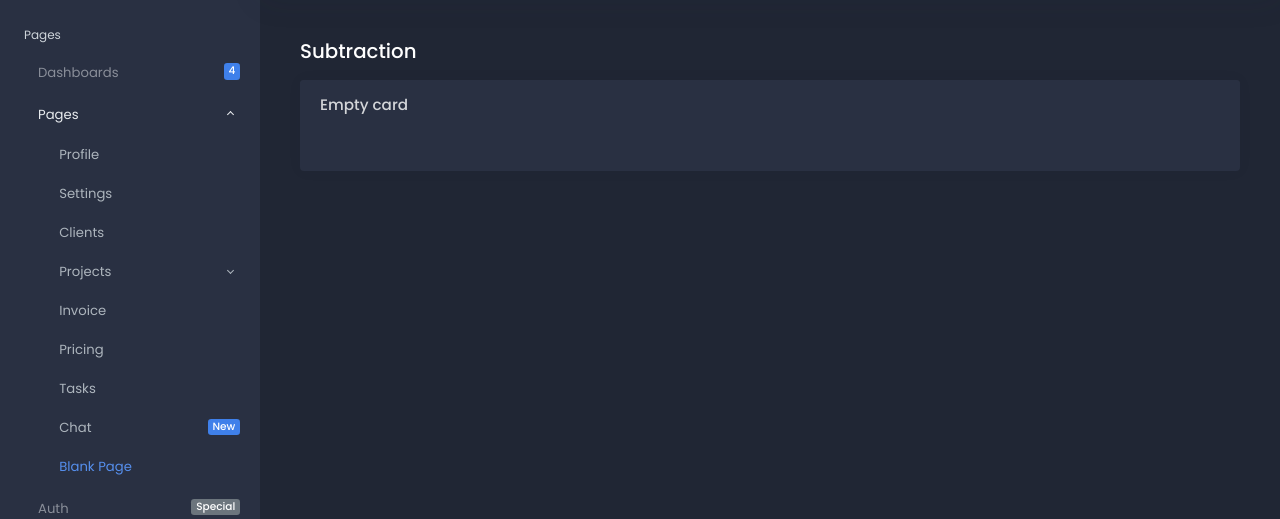
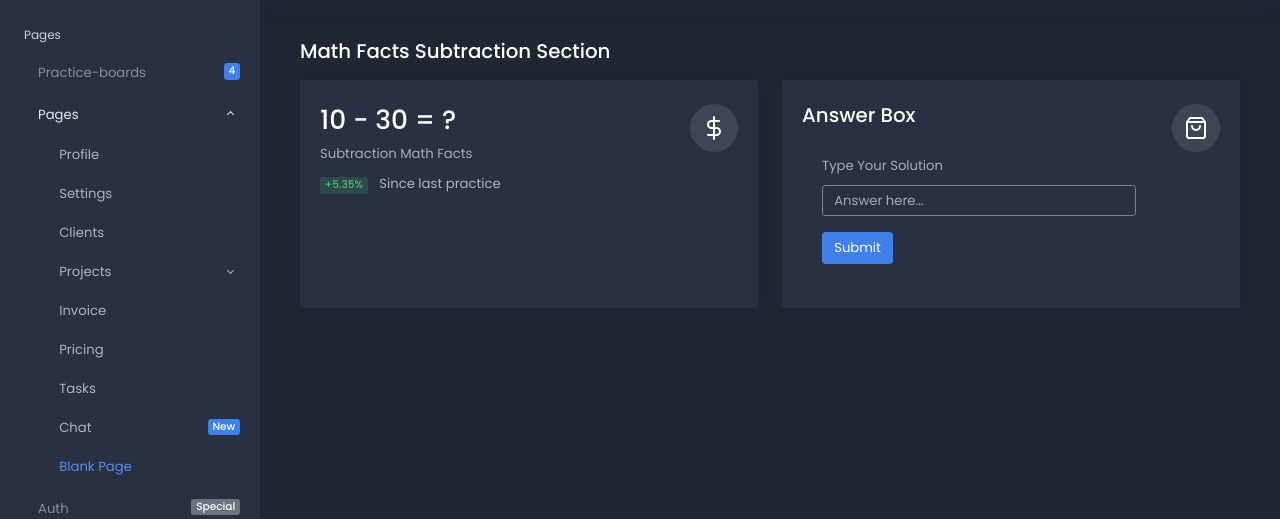
Before and after one commit to M-W-Kirk/kcoremath, a Django app: page /subtract.html in a window 1280 px wide. Shown: the part 66-585 px from the top of the page. Run offline with Django 3.2, Linux system fonts and the light colour scheme; some libraries are stand-ins or nearby versions.

Commit message:
updates added

```diff
--- a/kcoremath/website/templates/base.html
+++ b/kcoremath/website/templates/base.html
@@ -62,11 +62,11 @@
 					</li>
 					<li class="sidebar-item">
 						<a data-bs-target="#dashboards" data-bs-toggle="collapse" class="sidebar-link collapsed">
-							<i class="align-middle" data-feather="sliders"></i> <span class="align-middle">Dashboards</span>
+							<i class="align-middle" data-feather="sliders"></i> <span class="align-middle">Practice-boards</span>
 							<span class="badge badge-sidebar-primary">4</span>
 						</a>
 						<ul id="dashboards" class="sidebar-dropdown list-unstyled collapse " data-bs-parent="#sidebar">
-							<li class="sidebar-item"><a class="sidebar-link" href="{% url 'website:multipy' %}">Multiplication</a></li>
+							<li class="sidebar-item"><a class="sidebar-link" href="{% url 'website:multiply' %}">Multiplication</a></li>
 							<li class="sidebar-item"><a class="sidebar-link" href="{% url 'website:divide' %}">Division</a></li>
 							<li class="sidebar-item"><a class="sidebar-link" href="{% url 'website:add' %}">Addition</a></li>
 							<li class="sidebar-item"><a class="sidebar-link" href="{% url 'website:subtract' %}">Subtraction</a></li>
--- a/kcoremath/website/templates/subtract.html
+++ b/kcoremath/website/templates/subtract.html
@@ -2,15 +2,62 @@
 {% block 'content' %}
 <main class="content">
     <div class="container-fluid p-0">
-        <h1 class="h3 mb-3">Subtraction</h1>
-        <p>
+        <h1 class="h3 mb-3">Math Facts Subtraction Section</h1>
+        {% if my_answer %}
+        <div class="alert alert-{{ color }} alert-dismissible" role="alert">
+            <button type="button" class="btn-close" data-bs-dismiss="alert" aria-label="Close"></button>
+            <div class="alert-message">
+                <strong>{{ outcome }}</strong> {{ my_answer }}
+            </div>
+        </div>
+        {% endif %}
         <div class="row">
-            <div class="col-12">
-                <div class="card">
-                    <div class="card-header">
-                        <h5 class="card-title mb-0">Empty card</h5>
+            <div class="col-12 col-sm-6 col-xxl-3 d-flex">
+                <div class="card flex-fill">
+                    <div class="card-body py-4">
+                        <div class="d-flex align-items-start">
+                            <div class="flex-grow-1">
+                                <h1 class="mb-2">{{ num_1 }} - {{ num_2 }} = ?</h1>
+                                <p class="mb-2">Subtraction Math Facts</p>
+                                <div class="mb-0">
+                                    <span class="badge badge-soft-success me-2"> +5.35% </span>
+                                    <span class="text-muted">Since last practice</span>
+                                </div>
+                            </div>
+                            <div class="d-inline-block ms-3">
+                                <div class="stat">
+                                    <svg xmlns="http://www.w3.org/2000/svg" width="24" height="24" viewBox="0 0 24 24" fill="none" stroke="currentColor" stroke-width="2" stroke-linecap="round" stroke-linejoin="round" class="feather feather-dollar-sign align-middle text-success"><line x1="12" y1="1" x2="12" y2="23"></line><path d="M17 5H9.5a3.5 3.5 0 0 0 0 7h5a3.5 3.5 0 0 1 0 7H6"></path></svg>
+                                </div>
+                            </div>
+                        </div>
                     </div>
-                    <div class="card-body">
+                </div>
+            </div>
+            <div class="col-12 col-sm-6 col-xxl-3 d-flex">
+                <div class="card flex-fill">
+                    <div class="card-body py-4">
+                        <div class="d-flex align-items-start">
+                            <div class="flex-grow-1">
+                                <h3 class="mb-2">Answer Box</h3>
+                                <div class="card-body">
+                                    <form action="{% url 'website:subtract' %}" method="POST">
+                                        {% csrf_token %}
+                                        <div class="mb-3">
+                                            <label class="form-label">Type Your Solution</label>
+                                            <input class="form-control" type="text" placeholder="Answer here..." name="answer"></input>
+                                            <input type="hidden" name="old_num_1" value="{{ num_1 }}">
+                                            <input type="hidden" name="old_num_2" value="{{ num_2 }}">
+                                        </div>
+                                        <button type="submit" class="btn btn-primary">Submit</button>
+                                    </form>
+                                </div>
+                            </div>
+                            <div class="d-inline-block ms-3">
+                                <div class="stat">
+                                    <svg xmlns="http://www.w3.org/2000/svg" width="24" height="24" viewBox="0 0 24 24" fill="none" stroke="currentColor" stroke-width="2" stroke-linecap="round" stroke-linejoin="round" class="feather feather-shopping-bag align-middle text-danger"><path d="M6 2L3 6v14a2 2 0 0 0 2 2h14a2 2 0 0 0 2-2V6l-3-4z"></path><line x1="3" y1="6" x2="21" y2="6"></line><path d="M16 10a4 4 0 0 1-8 0"></path></svg>
+                                </div>
+                            </div>
+                        </div>
                     </div>
                 </div>
             </div>
--- a/kcoremath/website/views.py
+++ b/kcoremath/website/views.py
@@ -39,7 +39,38 @@ def add(request):
         })
 
 def subtract(request):
-    return render(request, 'subtract.html', {})
+    num_1 = random.randint(a=0, b=30)
+    num_2 = random.randint(a=0, b=30)
+
+    if request.method == "POST":
+        answer = request.POST.get('answer')
+        old_num_1 = request.POST.get('old_num_1')
+        old_num_2 = request.POST.get('old_num_2')
+
+        correct_answer = int(old_num_1) - int(old_num_2)
+
+        if int(answer) == correct_answer:
+            outcome = 'Correct!   '
+            my_answer = old_num_1 + ' - ' + old_num_2 + ' = ' + str(correct_answer) + '.'
+            color = 'success'
+        else:
+            outcome = 'Incorrect!   '
+            my_answer = old_num_1 + ' - ' + old_num_2 + ' is not ' + answer + '.  It is ' + str(correct_answer) + '.'
+            color = 'danger'
+
+        return render(request, 'subtract.html', context = {
+            'answer':answer,
+            'my_answer':my_answer,
+            'num_1':num_1,
+            'num_2':num_2,
+            'color':color,
+            'outcome':outcome,
+            })
+
+    return render(request, 'subtract.html', context = {
+        'num_1':num_1,
+        'num_2':num_2,
+        })
 
 def multiply(request):
     return render(request, 'multiply.html', {})
```
